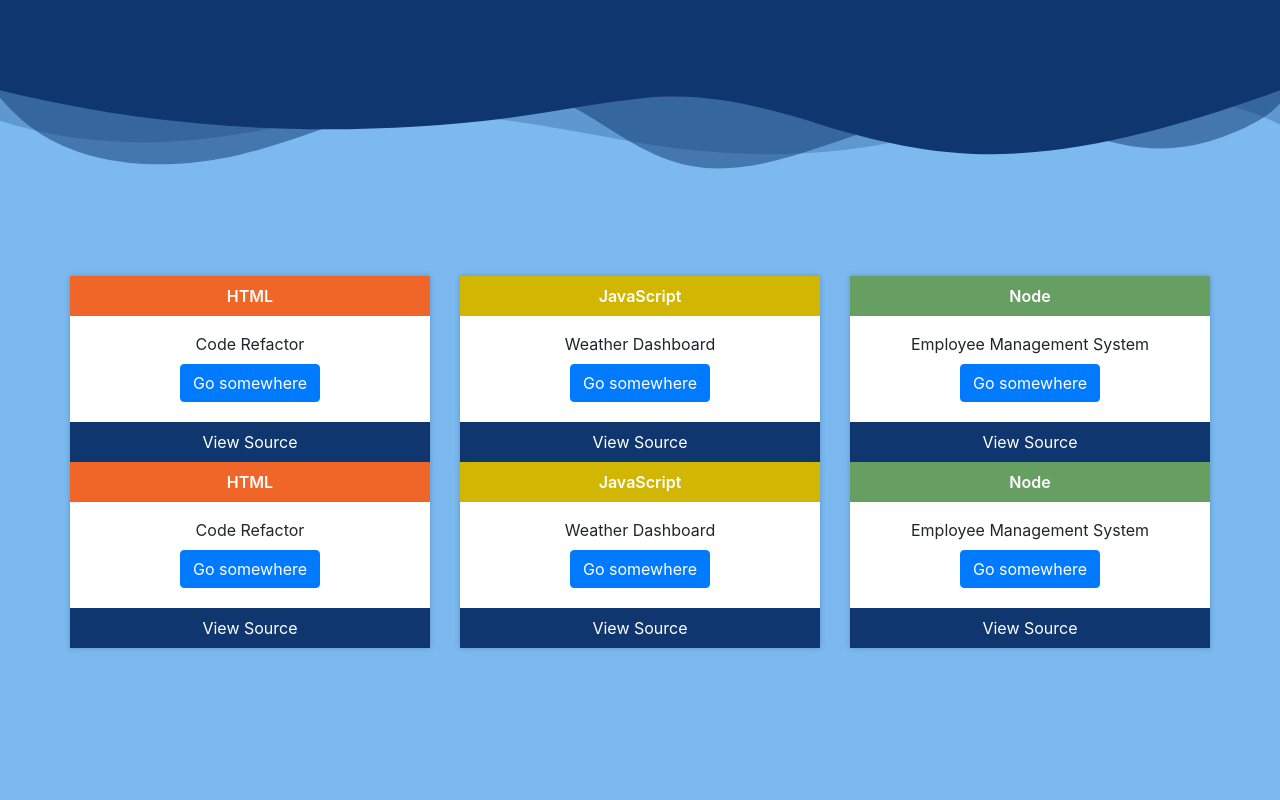
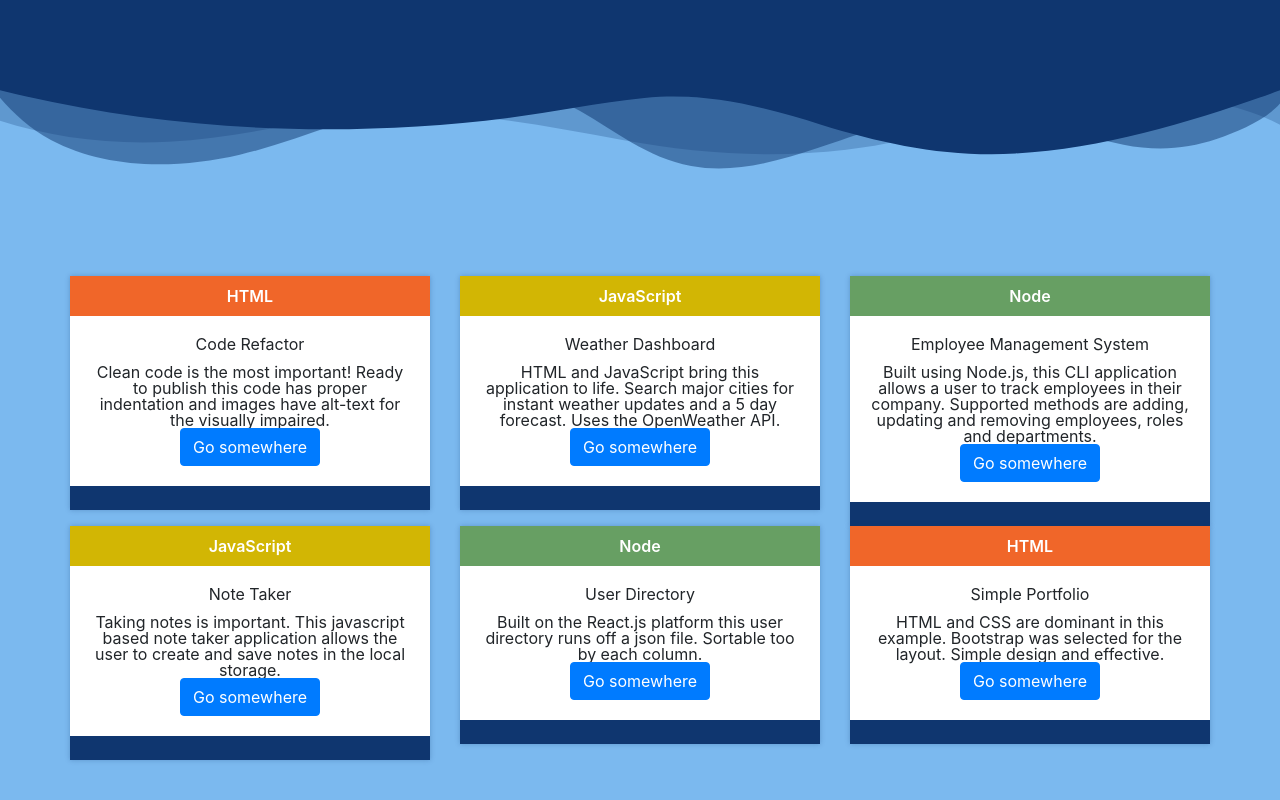
Before and after one commit to efolenta/20-react-portfolio, a React (Create React App) app: page / in a window 1280 px wide. Shown: the part 412-1212 px from the top of the page. Before the commit the page ends 1160 px from the top, so only its background shows below. Built offline with nearby package versions, Linux system fonts and the light colour scheme.

Commit message:
added footer container and also restructured the page for easier viewing

```diff
--- a/src/pages/Home.js
+++ b/src/pages/Home.js
@@ -4,6 +4,7 @@ import Header from "../components/Header";
 import Jumbotron from "../components/Jumbotron";
 import Project from "../components/Project";
 import ShapeDivider from "../components/ShapeDivider";
+import Footer from "../components/Footer";
 
 function HomePage() {
   return(
@@ -11,32 +12,65 @@ function HomePage() {
       <Header />
       <Jumbotron />
       <ShapeDivider />
-      <Container>
+      <Container id="projects-container">
         <Row>
           <Col size="md-4">
-            <Project Code="html" header="HTML" title="Code Refactor" footer="View Source"/>
+            <Project
+              Code="html"
+              header="HTML"
+              title="Code Refactor"
+              body="Clean code is the most important! Ready to publish this code has proper indentation and images have alt-text for the visually impaired."
+              url="https://github.com/efolenta/01-Homework" />
           </Col>
           <Col size="md-4">
-            <Project Code="javascript" header="JavaScript" title="Weather Dashboard" footer="View Source"/>
+            <Project
+              Code="javascript"
+              header="JavaScript"
+              title="Weather Dashboard"
+              body="HTML and JavaScript bring this application to life. Search major cities for instant weather updates and a 5 day forecast. Uses the OpenWeather API."
+              url="https://github.com/efolenta/06-weather-dashboard"/>
           </Col>
           <Col size="md-4">
-            <Project Code="node" header="Node" title="Employee Management System" footer="View Source"/>
+            <Project
+              Code="node"
+              header="Node"
+              title="Employee Management System"
+              body="Built using Node.js, this CLI application allows a user to track employees in their company. Supported methods are adding, updating and removing employees, roles and departments."
+              url="https://github.com/efolenta/12-employee-tracker"/>
           </Col>
         </Row>
         <Row>
           <Col size="md-4">
-            <Project Code="html" header="HTML" title="Code Refactor" footer="View Source"/>
+            <Project
+              Code="javascript"
+              header="JavaScript"
+              title="Note Taker"
+              body="Taking notes is important. This javascript based note taker application allows the user to create and save notes in the local storage."
+              url="https://github.com/efolenta/11-note-taker"/>
           </Col>
           <Col size="md-4">
-            <Project Code="javascript" header="JavaScript" title="Weather Dashboard" footer="View Source"/>
+            <Project
+              Code="node"
+              header="Node"
+              title="User Directory"
+              body="Built on the React.js platform this user directory runs off a json file. Sortable too by each column."
+              url="https://github.com/efolenta/19-user-directory"/>
           </Col>
           <Col size="md-4">
-            <Project Code="node" header="Node" title="Employee Management System" footer="View Source"/>
+            <Project
+              Code="html"
+              header="HTML"
+              title="Simple Portfolio"
+              body="HTML and CSS are dominant in this example. Bootstrap was selected for the layout. Simple design and effective."
+              url="https://github.com/efolenta/02-responsive-portfolio"/>
           </Col>
         </Row>
       </Container>
-
-
+      <Container fluid id="footer-container">
+        <Row>
+          <Footer />
+        </Row>
+      </Container>
     </>
   );
 }
```
